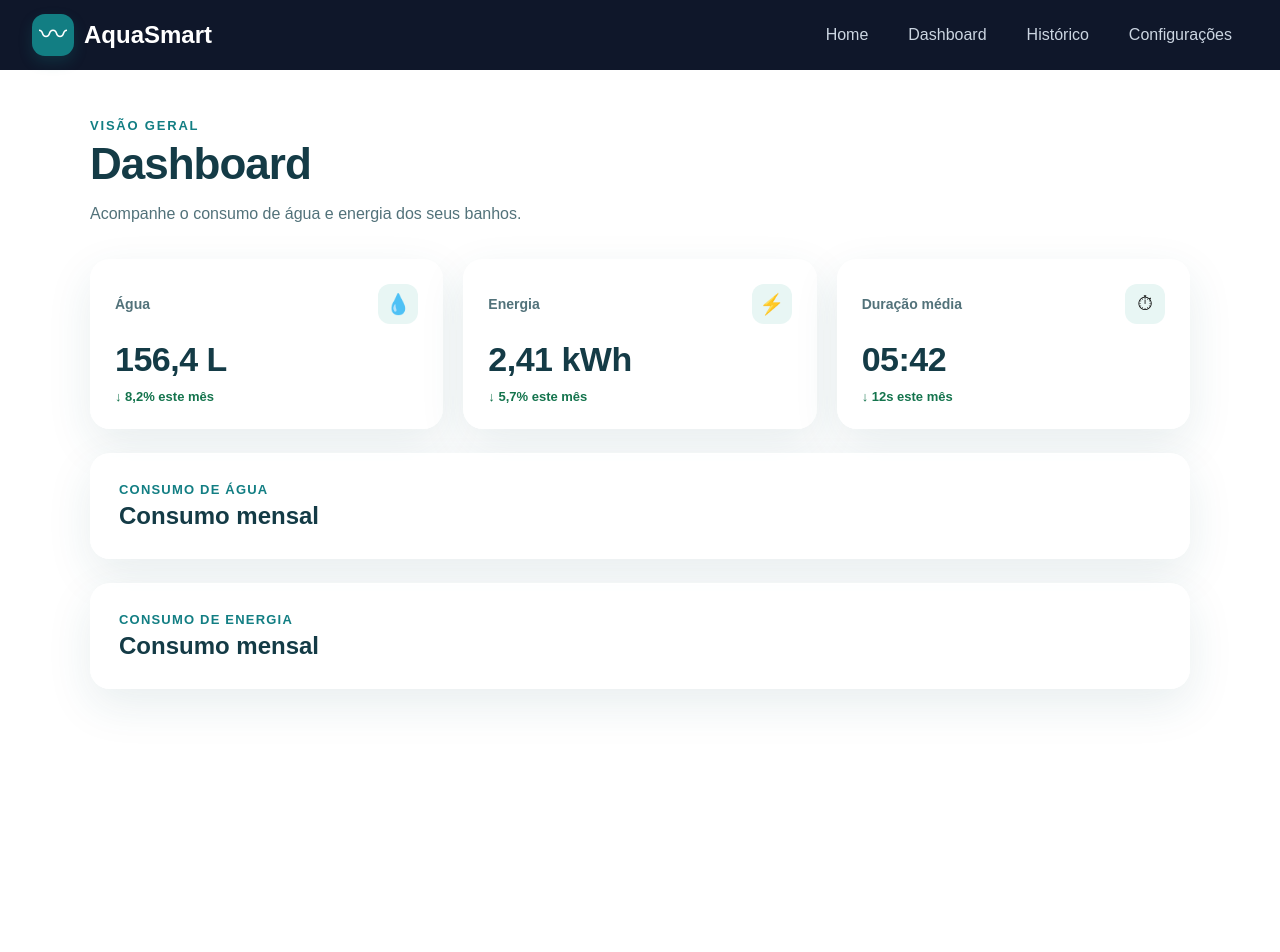
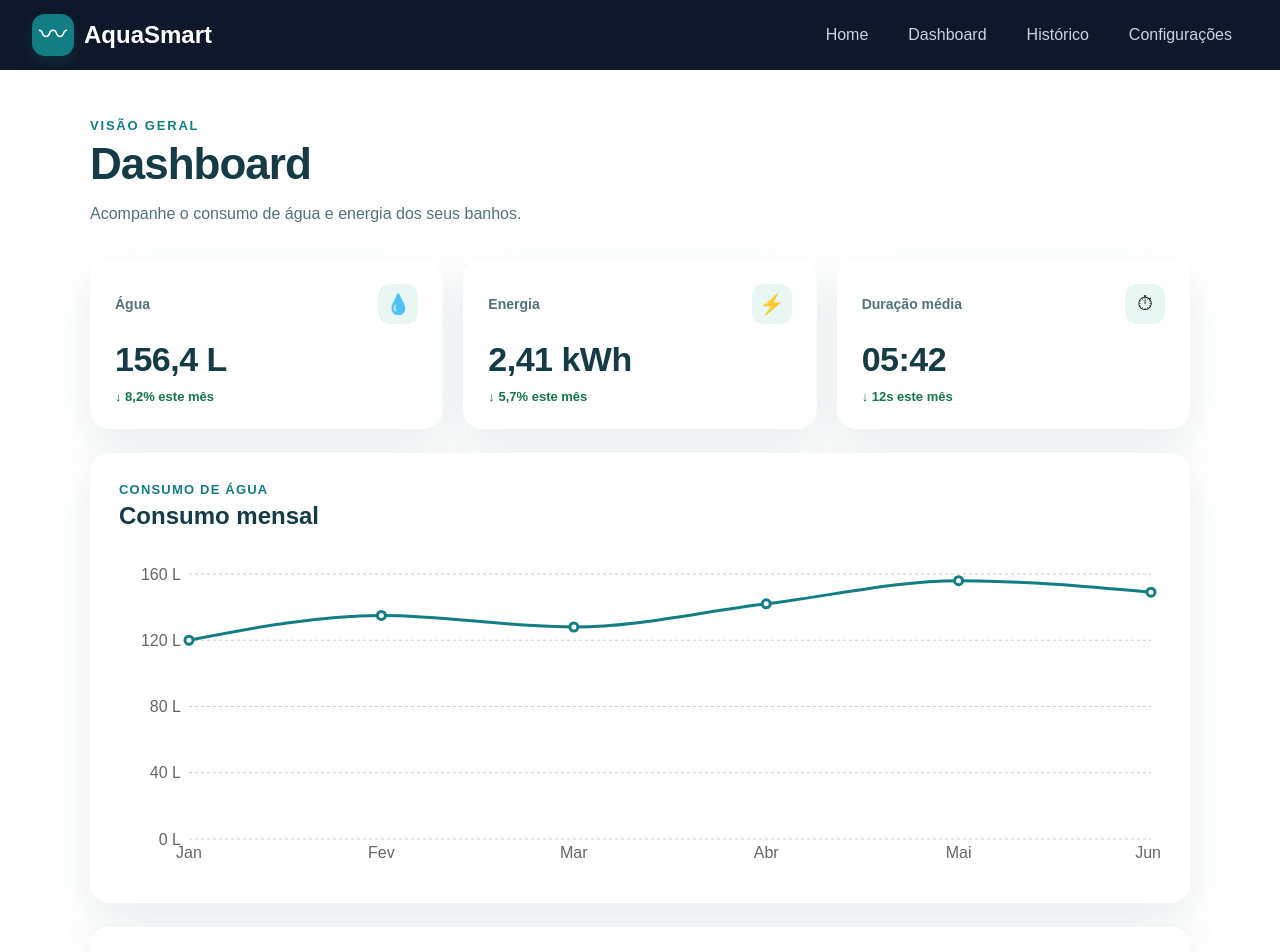
Before and after one commit to Kickz1nn/aquasmart, a Next.js app: page /dashboard in a window 1280 px wide. Shown: the top 952 px of the page. Before the commit the page ends 800 px from the top, so only its background shows below. Built offline with nearby package versions, Linux system fonts and the light colour scheme.

Commit message:
fix: importa 'styles' do arquivo consumptionchart.module.css para o componente do gráfico

```diff
--- a/src/components/consumptionchart.tsx
+++ b/src/components/consumptionchart.tsx
@@ -9,6 +9,8 @@ import {
     Tooltip,
     ResponsiveContainer,
 } from "recharts";
+
+import styles from "./consumptionchart.module.css";
 
 type ConsumptionData = {
     month: string;
@@ -27,14 +29,14 @@ export default function ConsumptionChart({
     color,
 }: ConsumptionChartProps) {
     return (
-        <div className="chartContainer">
+        <div className={styles.chartContainer}>
             <ResponsiveContainer width="100%" height="100%">
                 <LineChart
                     data={data}
                     margin={{
                         top: 20,
                         right: 10,
-                        left: 0,
+                        left: 10,
                         bottom: 5,
                     }}
                 >
```
